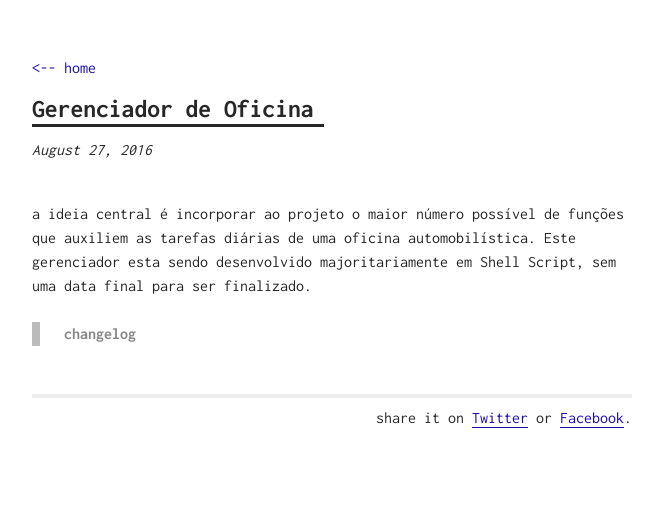
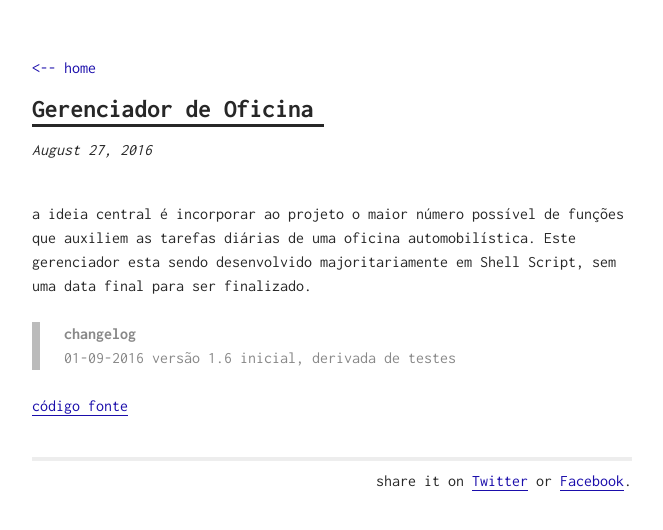
Before and after one commit to h01000110/h01000110.github.io, a Jekyll site: the page built from _posts/2016-08-27-gerenciador-oficina.md, in a window 1280 px wide. Shown: the top 530 px of the page, without its empty margins (308-971 px from the left). Built offline with Jekyll 4.4.1, drawn with Linux system fonts in a browser that asks for light colours.

Commit message:
changelog

```diff
--- a/_posts/2016-08-27-gerenciador-oficina.md
+++ b/_posts/2016-08-27-gerenciador-oficina.md
@@ -8,3 +8,6 @@ keywords: "projeto, shell script"
 a ideia central é incorporar ao projeto o maior número possível de funções que auxiliem as tarefas diárias de uma oficina automobilística. Este gerenciador esta sendo desenvolvido majoritariamente em Shell Script, sem uma data final para ser finalizado.
 
 > **changelog** <br>
+01-09-2016 versão 1.6 inicial, derivada de testes
+
+[código fonte](https://github.com/h01000110/gerenciador-oficina)
```
